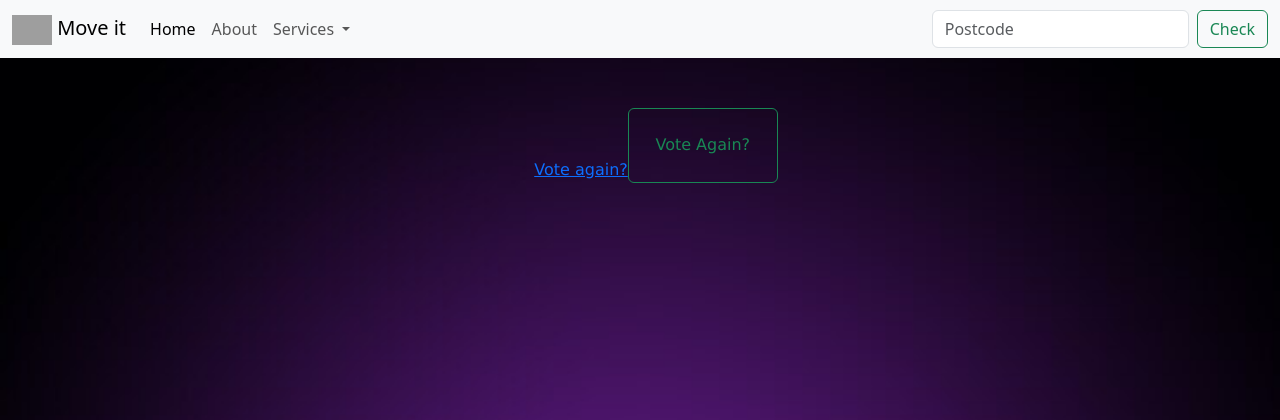
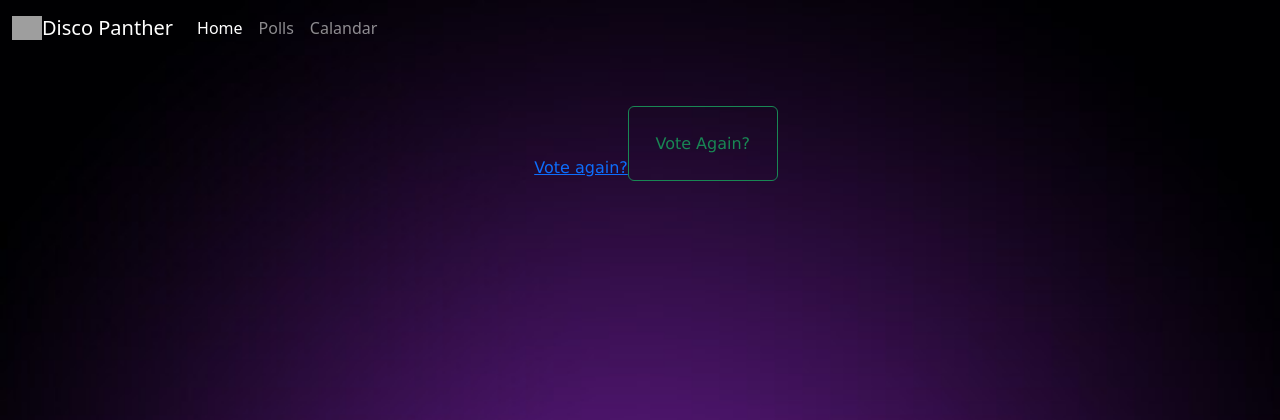
Before and after one commit to PaisleyPython/gig_tracker, a Django app: template polls/templates/polls/results.html in a window 1280 px wide. Shown: the top 420 px of the page. Run offline with Django 5.2, Linux system fonts and the light colour scheme; the template is opened without the code that fills it, so the values that code supplies are empty; grey boxes are pictures that could not be loaded.

Commit message:
"Various small tweaks to styling"

```diff
--- a/polls/static/polls/style.css
+++ b/polls/static/polls/style.css
@@ -16,7 +16,11 @@ body {
     font-size: 1rem;
 }
 
-.nav{
+/* .nav{
     color: #1ca22a;
     font-family:'Lucida Sans', 'Lucida Sans Regular', 'Lucida Grande', 'Lucida Sans Unicode', Geneva, Verdana, sans-serif;
-}
+} */
+
+/* .nav.navbar-nav.navbar-right li a {
+    color: blue;
+} */
--- a/polls/templates/polls/detail.html
+++ b/polls/templates/polls/detail.html
@@ -1,11 +1,10 @@
-{% extends 'home/main.html' %}
+
 
 {% load static %}
 <link rel="stylesheet" href="{% static 'polls/style.css' %}">
-{% include 'home/navbar.html' %}
-
 
 {% block content%}
+
 
 <div class="font">
     <form action="{% url 'polls:vote' question.id %}" method="post" style="width: 300px; text-align: center; padding-bottom: 20px;">
--- a/polls/templates/polls/results.html
+++ b/polls/templates/polls/results.html
@@ -1,4 +1,4 @@
-{% extends 'home/main.html' %}
+
 
 {% load static %}
 <link rel="stylesheet" href="{% static 'polls/style.css' %}">
--- a/polls/urls.py
+++ b/polls/urls.py
@@ -3,6 +3,7 @@ from . import views
 
 
 app_name = "polls"
+
 urlpatterns = [
     path("", views.home),
     path("polls/", views.IndexView.as_view(), name="index"),
@@ -10,3 +11,7 @@ urlpatterns = [
     path("<int:pk>/results/", views.ResultsView.as_view(), name="results"),
     path("<int:question_id>/vote/", views.vote, name="vote"),
 ]
+
+# urlpatterns += [
+#     path('accounts/', include('django.contrib.auth.urls')),
+# ]
--- a/polls/views.py
+++ b/polls/views.py
@@ -1,11 +1,10 @@
 from django.http import HttpResponseRedirect, HttpResponse
-from django.shortcuts import get_object_or_404, render
-
+from django.shortcuts import get_object_or_404, render, redirect
 from django.urls import reverse
 from django.views import generic
-
 from .models import Choice, Question
 from django.http import HttpResponse
+from django.contrib.auth.forms import UserCreationForm, AuthenticationForm
 
 
 def home(request):
--- a/templates/home/navbar.html
+++ b/templates/home/navbar.html
@@ -1,3 +1,6 @@
+{% load static %}
+{% block content %}
+
 <link href="https://cdn.jsdelivr.net/npm/bootstrap@5.3.0-alpha2/dist/css/bootstrap.min.css" rel="stylesheet"
     integrity="sha384-aFq/bzH65dt+w6FI2ooMVUpc+21e0SRygnTpmBvdBgSdnuTN7QbdgL+OapgHtvPp" crossorigin="anonymous">
   <style>
@@ -7,43 +10,32 @@
     height: 4rem;
     border-radius: 0.75rem;
 }
+.nav.navbar-nav.navbar-right li a {
+    color: blue;
+}
 
   </style>
-</head>
 
-<body>
-  <nav class="navbar navbar-expand-lg bg-body-tertiary">
+
+
+  <nav class="navbar navbar-expand-lg navbar-dark">
     <div class="container-fluid">
-      <a class="navbar-brand" href="#"> <img src="images/head.svg" alt="moveit brand icon" height="30"> Move it</a>
-      <button class="navbar-toggler" type="button" data-bs-toggle="collapse" data-bs-target="#navbarSupportedContent" aria-controls="navbarSupportedContent" aria-expanded="false" aria-label="Toggle navigation">
-        <span class="navbar-toggler-icon"></span>
-      </button>
-      <div class="collapse navbar-collapse" id="navbarSupportedContent">
-        <ul class="navbar-nav me-auto mb-2 mb-lg-0">
-          <li class="nav-item">
-            <a class="nav-link active" aria-current="page" href="#">Home</a>
-          </li>
-          <li class="nav-item">
-            <a class="nav-link" href="#">About</a>
-          </li>
-          <li class="nav-item dropdown">
-            <a class="nav-link dropdown-toggle" href="#" role="button" data-bs-toggle="dropdown" aria-expanded="false">
-              Services
-            </a>
-            <ul class="dropdown-menu">
-              <li><a class="dropdown-item" href="#">Action</a></li>
-              <li><a class="dropdown-item" href="#">Another action</a></li>
-              <li><hr class="dropdown-divider"></li>
-              <li><a class="dropdown-item" href="#">Something else here</a></li>
-            </ul>
-          </li>
+      <img src="head.png" alt="" width="30" height="24" class="d-inline-block align-text-top">
+      <a class="navbar-brand" href="#">Disco Panther</a>
+    <button class="navbar-toggler" type="button" data-bs-toggle="collapse" data-bs-target="#navbarNavAltMarkup" aria-controls="navbarNavAltMarkup" aria-expanded="false" aria-label="Toggle navigation">
+      <span class="navbar-toggler-icon"></span>
+    </button>
+    <div class="collapse navbar-collapse" id="navbarNavAltMarkup">
+      <div class="navbar-nav">
+        <a class="nav-link active" aria-current="page" href="/">Home</a>
+        <a class="nav-link" href="/polls/">Polls</a>
+        <a class="nav-link" href="#">Calandar</a>
 
-        </ul>
-        <form class="d-flex" role="search">
-          <input class="form-control me-2" type="search" placeholder="Postcode" aria-label="Search">
-          <button class="btn btn-outline-success" type="submit">Check</button>
-        </form>
       </div>
     </div>
-  </nav>
-  <script src="https://cdn.jsdelivr.net/npm/bootstrap@5.3.2/dist/js/bootstrap.bundle.min.js" integrity="sha384-C6RzsynM9kWDrMNeT87bh95OGNyZPhcTNXj1NW7RuBCsyN/o0jlpcV8Qyq46cDfL" crossorigin="anonymous"></script>
+  </div>
+</nav>
+
+<script src="https://cdn.jsdelivr.net/npm/bootstrap@5.3.2/dist/js/bootstrap.bundle.min.js" integrity="sha384-C6RzsynM9kWDrMNeT87bh95OGNyZPhcTNXj1NW7RuBCsyN/o0jlpcV8Qyq46cDfL" crossorigin="anonymous"></script>
+
+{% endblock content %}
```
Also changed, not shown: files/design.txt (+16 -1 lines), db.sqlite3, polls/static/polls/images/6rcPAU01 (1).svg (added), polls/static/polls/images/local_1.svg (added), polls/static/polls/images/p_head.svg (added), templates/home/head.png (renamed from polls/static/polls/images/head.png).
